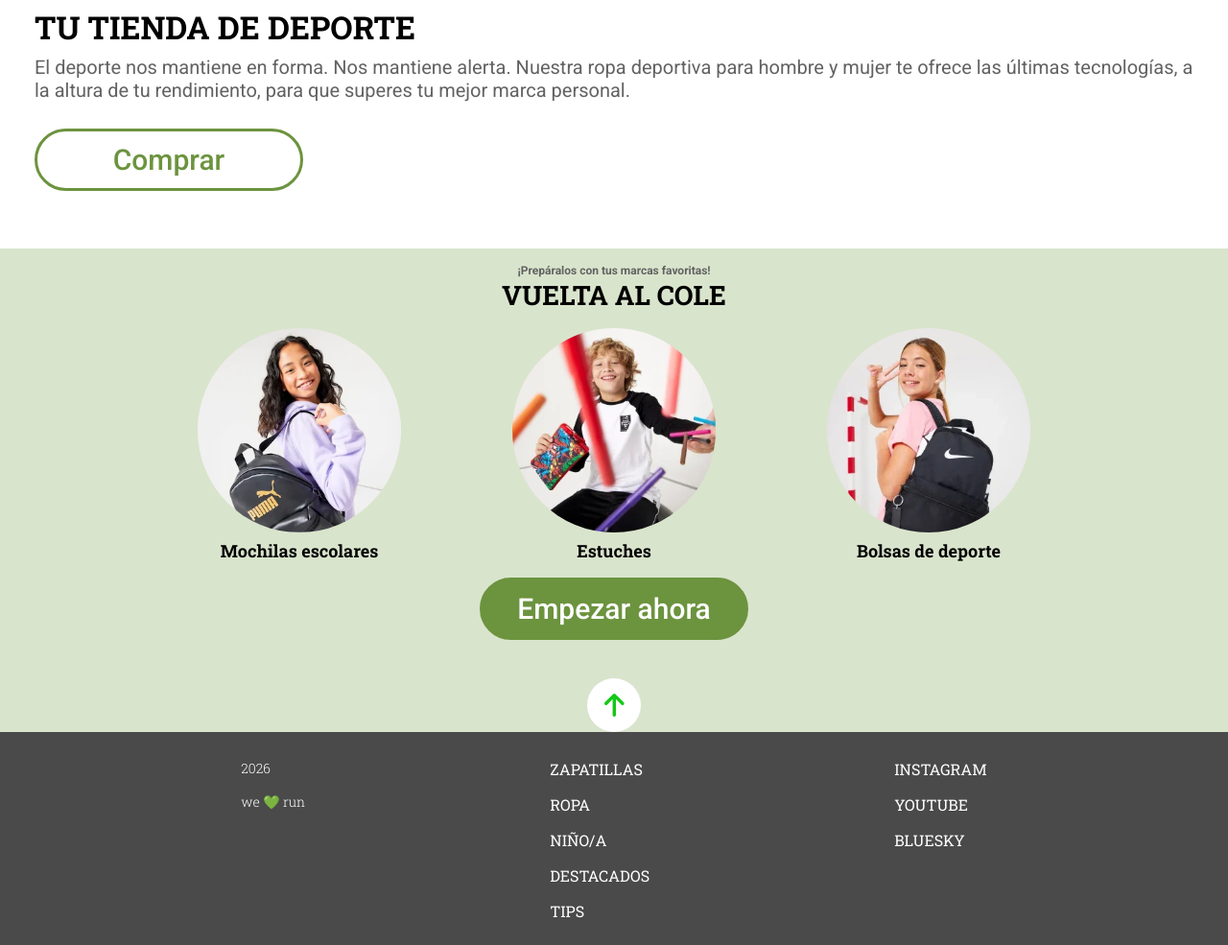
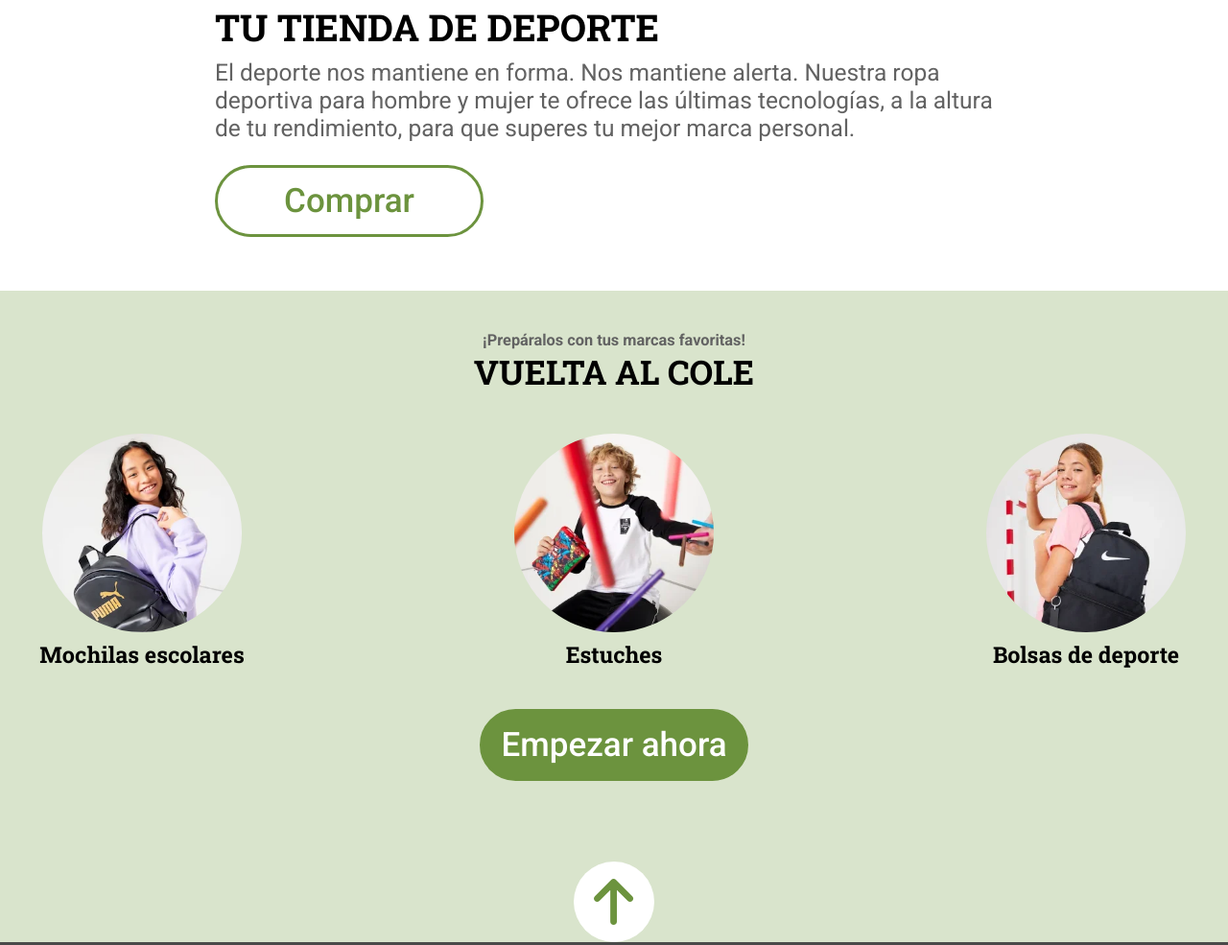
Before and after one commit to Adalab/modulo-1-evaluacion-final-idontwanttobeanurseanymore, a plain HTML site: page index.html in a window 1280 px wide. Shown: the part 878-1863 px from the top of the page at 96% size. Drawn offline with Linux system fonts and the light colour scheme.

Commit message:
super last minute fix

```diff
--- a/index.html
+++ b/index.html
@@ -20,7 +20,7 @@
                 <h2 class="text-page-1-h2">Todo lo que necesitan para volver al cole con ilusión</h2>
             </div>
             <div class="arrow">
-                <a href="#page-3"><img src="images/icon-scroll-down.svg" alt="scroll down arrow icon"></a>
+                <a href="#page-3"><img src="./images/ico-scroll-down.svg" alt="scroll down arrow icon"></a>
             </div>
             </div>
         </section>
@@ -53,7 +53,7 @@
             </div>
             <button class="btn"><a href="https://adalab.es"><span class="btn-text">Empezar ahora</span></a></button>
             <div class="arrow">
-                <a href="#page-1"><img src="images/icon-arrow-up.svg" alt="scroll up arrow icon"></a>
+                <a href="#page-1"><img src="images/ico-arrow.svg" alt="scroll up arrow icon"></a>
             </div>
         </section>
     </main>
--- a/styles.css
+++ b/styles.css
@@ -86,8 +86,8 @@
 .arrow{
     background-color: white;
     margin: 0;
-    width: 7dvh;
-    height: 7dvh;
+    width: 3rem;
+    height: 3rem;
     border-radius: 50%;
     display: flex;
     align-items: center;
@@ -96,8 +96,7 @@
 .arrow img{
     margin:0;
     padding:0;
-    filter: invert(37%) sepia(75%) saturate(500%) hue-rotate(80deg);
-    /*Este verde no es*/
+    width:1.5rem;
 }
 
 /*
@@ -138,7 +137,7 @@
     border-color: var(--verde);
     padding: 0.5rem;
     border-width: 3px;
-    border-radius: 4.5dvh;
+    border-radius: 3rem;
     width: 60%;
     max-width:280px;
 }
@@ -151,6 +150,7 @@
 .btn a{
     text-decoration: none;
     color: var(--verde);
+    padding:1rem;
 }
 
 /*
@@ -195,10 +195,15 @@
 .page-3 .btn{
     background-color: var(--verde);
     color: white;
-    margin-top: 2dvh;
+    margin-top: 1rem;
 }
 .page-3 .btn a{
     color: white;
+    padding:0;
+}
+.page-3 .btn-text{
+    font-size: 1.25rem;
+    font-weight: 500;
 }
 .page-3 .arrow img{
     margin-top: 1dvh
@@ -260,7 +265,7 @@
         font-size: 1.167rem;
     }
       .page-3 > div{
-        margin-top:2dvh;
+        margin-top:1rem;
     }
      .page-3-products{
         grid-template-columns: repeat(3, 1fr);
@@ -291,13 +296,56 @@
             order:3;
     }
 }
+@media (min-width: 1024px) {
+    :root{
+        font-size: 28px;
+    }
+    .text-page-1-h1{
+        font-size: 3.75rem;
+    }
+    .page-2{
+        padding: 1rem 8rem;
+    }
+    .page-2.h2{
+        font-size: 0.75rem;
+    }
+    .page-2-p{
+        margin-bottom: 3dvh;
+        font-size: 0.875rem;
+    }
+    .btn{
+        font-size: 0.875rem;
+        margin-bottom:1rem;
+    }
+    .page-3-p1{
+        font-size: 0.5834rem;
+    }
+    .page-3-p2{
+        font-size: 1.25rem;
+    }
+    .page-3 > div{
+        margin-top:1.5rem;
+    }
+     .page-3-products{
+        grid-template-columns: repeat(3, 1fr);
+        gap: 7rem;
+    }
+    .product-name{
+        font-size: 0.8334rem;
+    }
+    .page-3 .btn{
+        margin: 1.5rem;
+    }
+     .page-3 .btn a{
+        padding:0.1rem
+    }
+}
 
-    */
 /*PSEUDO-SELECTORS*/
 
 .copyright::before {
   content: "\00A9"; /* Símbolo de copyright */
-  margin-right: 1dvh;
+  margin-right: 0.2rem;
 }
 .btn:hover{
     background-color: var(--verde);
@@ -313,11 +361,9 @@
     color: var(--verde);
 }
 .arrow:hover{
-    background-color: var(--verde);
+    background-color: var(--gris-oscuro);
 }
-.arrow:hover img {
-  filter: invert(100%); /*debería ser blanco, pero se ve azul*/
-}
+
 
 /*
 Pendientes:
```
Also changed, not shown: images/ico-arrow.svg (added), images/ico-scroll-down.svg (added). Lines whose indentation alone changed are shown as unchanged.
